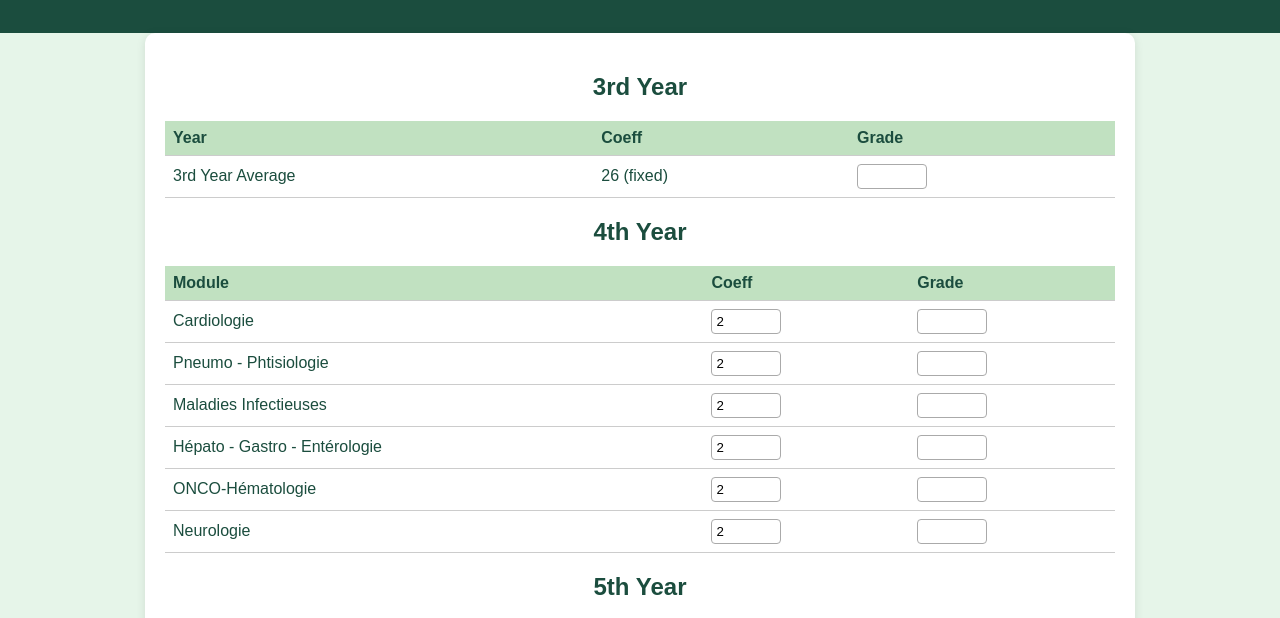
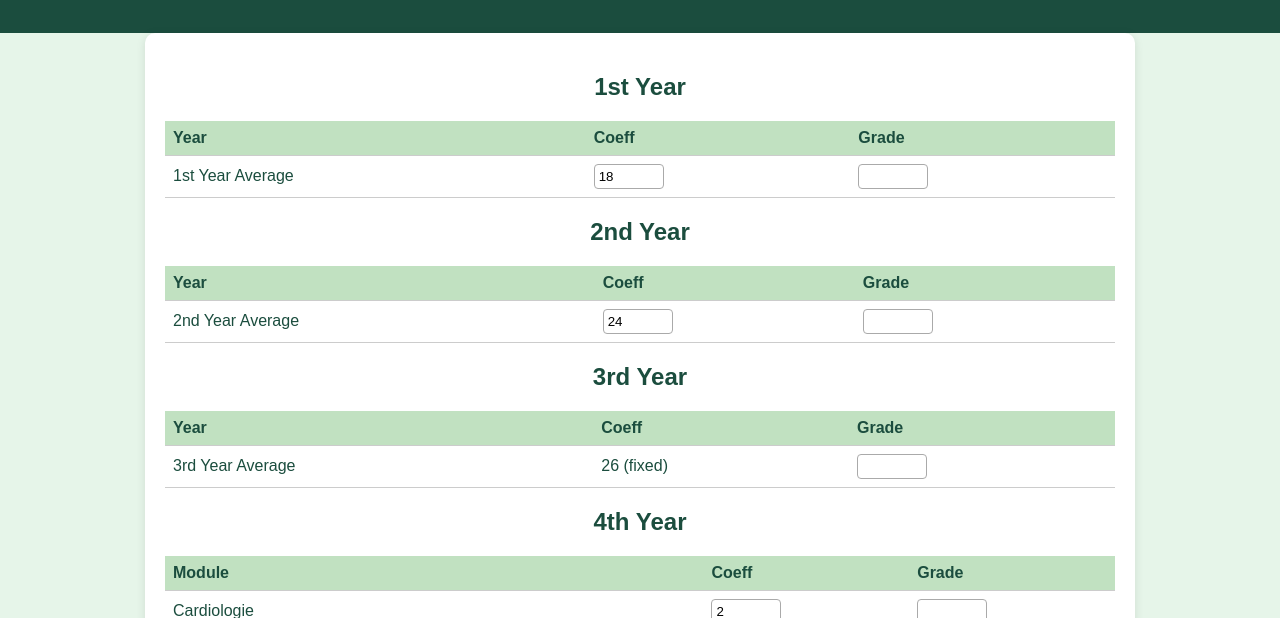
Before and after one commit to ALRayane/Medecine-Note-du-Cursus, a plain HTML site: page index.html in a window 1280 px wide. Shown: the part 121-739 px from the top of the page. Drawn offline with Linux system fonts and the light colour scheme.

Commit message:
Added 1st & 2nd year, total weighted score

```diff
--- a/index.html
+++ b/index.html
@@ -118,7 +118,38 @@
     </header>
 
     <div class="container">
-        <h2>3rd Year </h2>
+        <!-- 1st Year -->
+        <h2>1st Year</h2>
+        <table>
+            <tr>
+                <th>Year</th>
+                <th>Coeff</th>
+                <th>Grade</th>
+            </tr>
+            <tr>
+                <td>1st Year Average</td>
+                <td><input type="number" id="y1coeff"></td>
+                <td><input type="number" id="y1grade"></td>
+            </tr>
+        </table>
+
+        <!-- 2nd Year -->
+        <h2>2nd Year</h2>
+        <table>
+            <tr>
+                <th>Year</th>
+                <th>Coeff</th>
+                <th>Grade</th>
+            </tr>
+            <tr>
+                <td>2nd Year Average</td>
+                <td><input type="number" id="y2coeff"></td>
+                <td><input type="number" id="y2grade"></td>
+            </tr>
+        </table>
+
+        <!-- 3rd Year -->
+        <h2>3rd Year</h2>
         <table>
             <tr>
                 <th>Year</th>
@@ -132,6 +163,7 @@
             </tr>
         </table>
 
+        <!-- 4th Year -->
         <h2>4th Year</h2>
         <table>
             <tr>
@@ -171,6 +203,7 @@
             </tr>
         </table>
 
+        <!-- 5th Year -->
         <h2>5th Year</h2>
         <table>
             <tr>
@@ -210,6 +243,7 @@
             </tr>
         </table>
 
+        <!-- 6th Year -->
         <h2>6th Year</h2>
         <table>
             <tr>
@@ -272,17 +306,24 @@
     </div>
 
     <script>
-        // default coefficients array for modules (not including 3rd year)
+        // default coefficients array for modules (not including 1st/2nd/3rd year)
         const defaultCoeffs = [
             2, 2, 2, 2, 2, 2, // 4th year
             3, 1, 3, 1, 3, 1, // 5th year
             1, 1, 1, 2, 2, 1, 2, 1, 1 // 6th year
         ];
         const year3Coeff = 26; // fixed coefficient for 3rd year
+        const year2Default = 24; // default for 2nd year
+        const year1Default = 18; // default for 1st year
 
         window.onload = resetCoefficients;
 
         function resetCoefficients() {
+            // reset 1st and 2nd year coeffs
+            document.getElementById('y1coeff').value = year1Default;
+            document.getElementById('y2coeff').value = year2Default;
+
+            // reset module coeffs
             for (let i = 1; i <= 21; i++) {
                 document.getElementById('coeff' + i).value = defaultCoeffs[i - 1];
             }
@@ -293,14 +334,30 @@
             let totalWeighted = 0;
             let totalCoeff = 0;
 
-            // include 3rd year
+            // 1st year
+            const y1grade = parseFloat(document.getElementById('y1grade').value);
+            const y1coeff = parseFloat(document.getElementById('y1coeff').value);
+            if (!isNaN(y1grade) && !isNaN(y1coeff) && y1coeff > 0) {
+                totalWeighted += y1grade * y1coeff;
+                totalCoeff += y1coeff;
+            }
+
+            // 2nd year
+            const y2grade = parseFloat(document.getElementById('y2grade').value);
+            const y2coeff = parseFloat(document.getElementById('y2coeff').value);
+            if (!isNaN(y2grade) && !isNaN(y2coeff) && y2coeff > 0) {
+                totalWeighted += y2grade * y2coeff;
+                totalCoeff += y2coeff;
+            }
+
+            // 3rd year
             const y3grade = parseFloat(document.getElementById('y3grade').value);
             if (!isNaN(y3grade)) {
                 totalWeighted += y3grade * year3Coeff;
                 totalCoeff += year3Coeff;
             }
 
-            // include 4th,5th,6th years
+            // 4th,5th,6th years
             for (let i = 1; i <= 21; i++) {
                 const grade = parseFloat(document.getElementById('c' + i).value);
                 const coeff = parseFloat(document.getElementById('coeff' + i).value);
@@ -314,7 +371,7 @@
             if (totalCoeff > 0) {
                 const avg = totalWeighted / totalCoeff;
                 resDiv.innerText =
-                    'Your overall grade is: ' + avg.toFixed(2) + '/20 (Total coefficients: ' + totalCoeff + ')';
+                    `Your overall grade is: ${avg.toFixed(2)}/20  |  Total Weighted Score: ${totalWeighted.toFixed(2)}  |  Total Coefficients: ${totalCoeff}`;
                 resDiv.style.color = avg >= 10 ? '#1b4d3e' : '#b00020';
             } else {
                 resDiv.innerText = 'Please enter at least one grade.';
```
